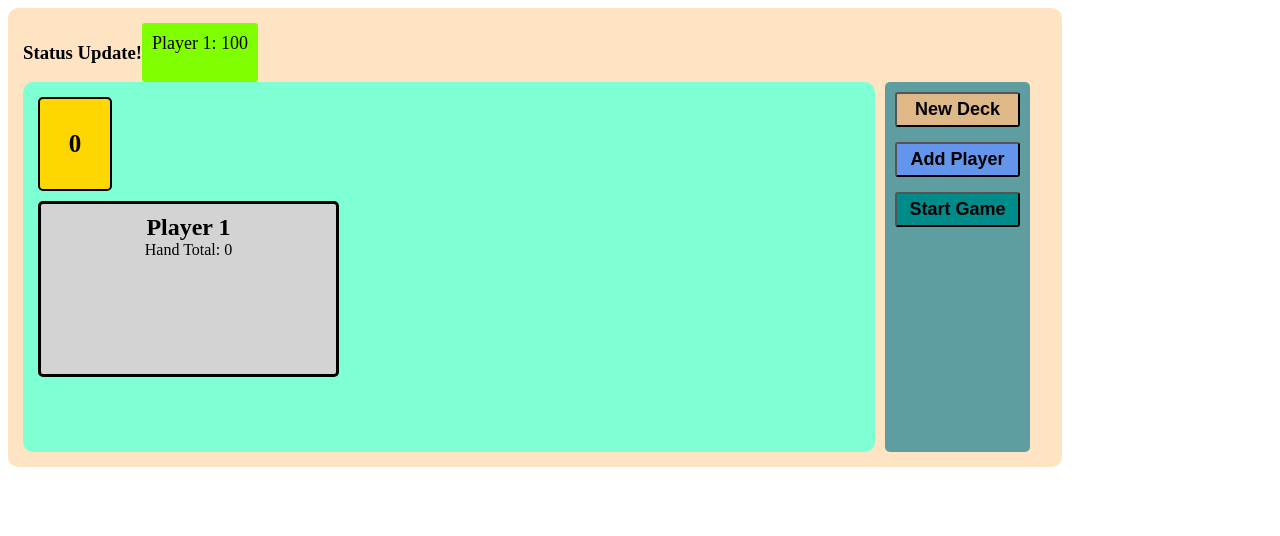
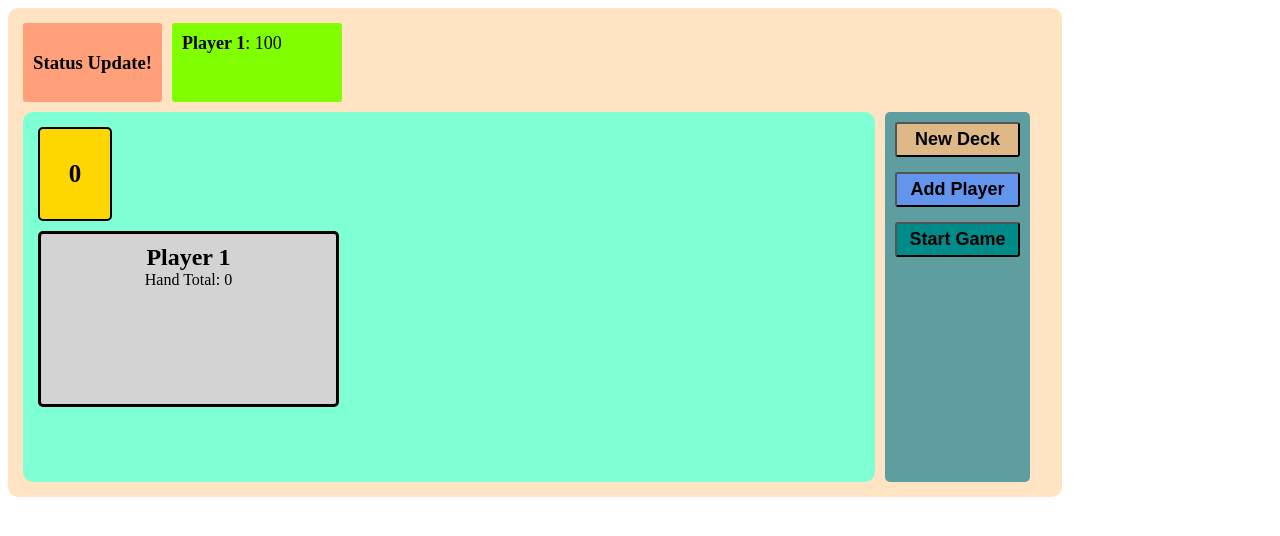
Before and after one commit to jjss886/Game-Portfolio, a React app in the folder Blackjack/: page / in a window 1280 px wide. Both pictures are taken after a click on the button "Add Player". Shown: the top 536 px of the page. Built offline with nearby package versions, Linux system fonts and the light colour scheme.

Commit message:
UI establishment and starting computer concept

```diff
--- a/Blackjack/src/ast/style.css
+++ b/Blackjack/src/ast/style.css
@@ -149,6 +149,14 @@ h2 {
   color: orangered;
 }
 
+/* -------------------- STATUS ELEMENT -------------------- */
+.statusFullDiv {
+  background-color: lightsalmon;
+  border-radius: 3px;
+  margin-bottom: 10px;
+  padding: 10px;
+}
+
 /* -------------------- TRACKER ELEMENT -------------------- */
 .trackerFullDiv {
   background-color: chartreuse;
@@ -156,6 +164,8 @@ h2 {
   flex-direction: column;
   padding: 10px;
   border-radius: 3px;
+  margin: 0 0 10px 10px;
+  min-width: 150px;
 }
 
 .trackPlayer {
--- a/Blackjack/src/components/Table.js
+++ b/Blackjack/src/components/Table.js
@@ -5,7 +5,7 @@ import Player from "./Player";
 
 class Table extends Component {
   render() {
-    const { deck, players, livePlayer } = this.props;
+    const { deck, players, livePlayer, liveGame } = this.props;
 
     return (
       <div className="tableFullDiv">
@@ -35,7 +35,8 @@ const mapState = state => {
   return {
     deck: state.deck,
     players: state.players,
-    livePlayer: state.livePlayer
+    livePlayer: state.livePlayer,
+    liveGame: state.liveGame
   };
 };
 
--- a/Blackjack/src/components/Tracker.js
+++ b/Blackjack/src/components/Tracker.js
@@ -10,7 +10,7 @@ class Tracker extends Component {
         {players.length ? (
           players.map((player, idx) => (
             <span key={idx} className="trackPlayer">
-              {player.Name}: {player.Cash}
+              <strong>{player.Name}</strong>: {player.Cash}
             </span>
           ))
         ) : (
```
